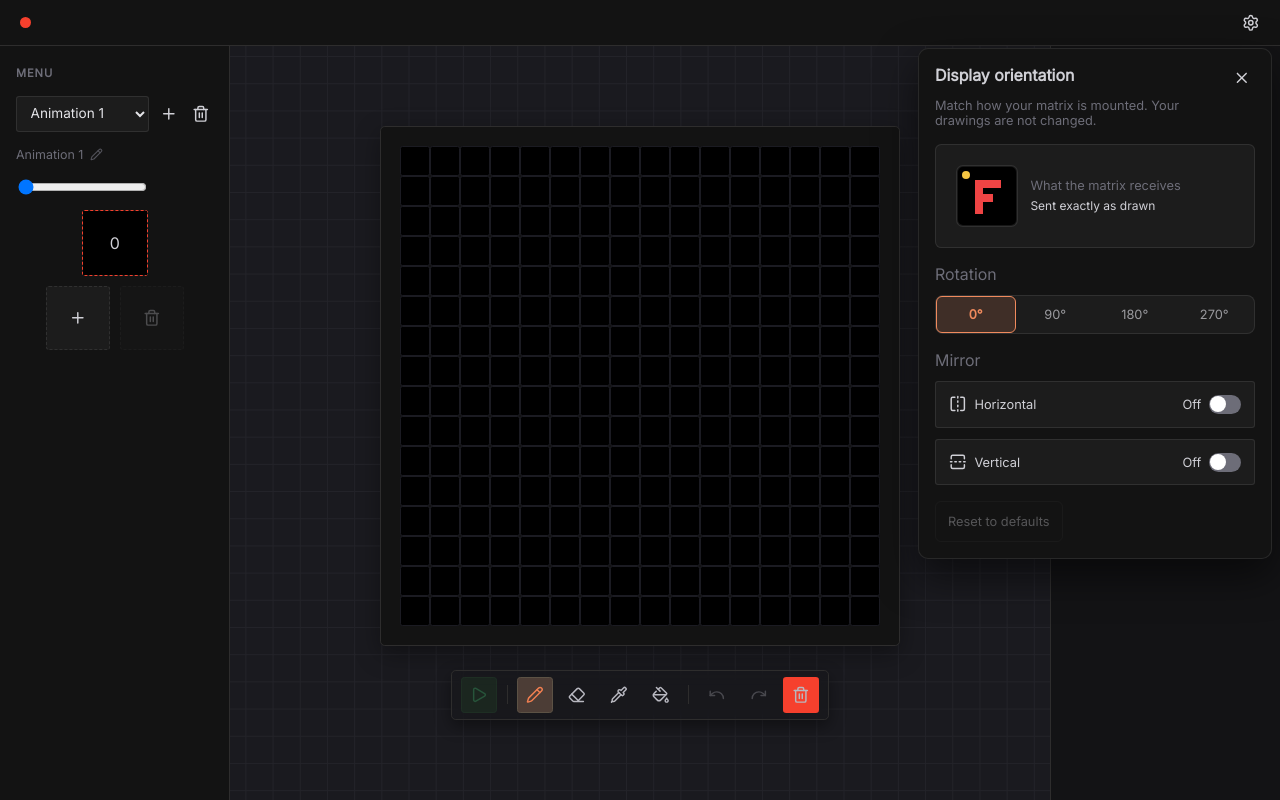
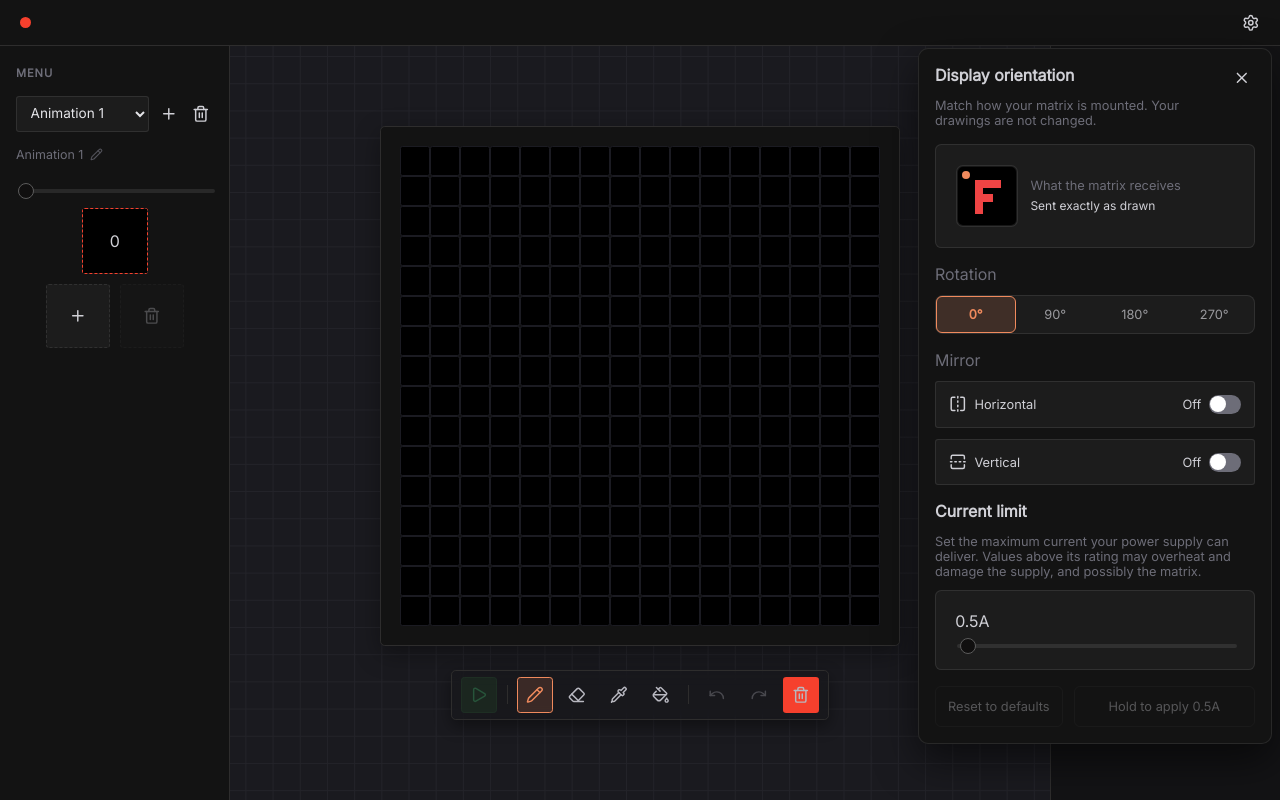
Before and after one commit to lShanterl/pico-matrix-studio, a React (Vite) app in the folder studio/: page / in a window 1280 px wide. Both pictures are taken after a click on the button 1251 px from the left and 22 px from the top of the page. Built offline with nearby package versions, Linux system fonts and the light colour scheme.

Commit message:
Added set amperage functionality to settings, app no longer uses hard-coded mA

```diff
--- a/studio/src/App.css
+++ b/studio/src/App.css
@@ -11,10 +11,10 @@
   --active-green: #96e660;
   --active-red: #f6402d;
 
-    --accent: #f08a5d;
-    --accent-tint: rgba(240, 138, 93, 0.16);
-    --surface: rgba(255, 255, 255, 0.04);
-    --border: rgba(255, 255, 255, 0.09);
+  --accent: #f08a5d;
+  --accent-tint: rgba(240, 138, 93, 0.16);
+  --surface: rgba(255, 255, 255, 0.04);
+  --border: rgba(255, 255, 255, 0.09);
 }
 
 ::-webkit-scrollbar {
@@ -28,8 +28,6 @@
   background: #33333b;
   border-radius: 10px;
 }
-
-
 
 @font-face {
   font-family: 'Inter';
@@ -110,7 +108,6 @@ body {
 .status-dot.disconnected{
   background-color: var(--active-red);
 }
-
 
 .icon-button {
   background: transparent;
@@ -256,9 +253,9 @@ body {
 }
 
 .floating-toolbar-btn.active {
-  background-color: #4c3d36;
-  border-color: #5c5245;
-  color: #f17f51;
+  background-color: var(--accent-tint);
+  border-color: var(--accent);
+  color: var(--accent);
 }
 
 .floating-toolbar-btn.action-btn {
@@ -421,8 +418,14 @@ body {
   gap: 0.45rem;
   align-items: center;
 }
+.add-remove-color-container{
+    display:flex;
+    flex-direction: row;
+    gap:0.25rem;
+}
 
 .settings-pop-up-container {
+    overflow:auto;
     position: absolute;
     top: 3rem;
     right: 0.5rem;
@@ -477,7 +480,7 @@ body {
 }
 
 .settings-preview-letter { fill: #ef4444; }
-.settings-preview-origin { fill: #f5c542; }
+.settings-preview-origin { fill: var(--accent); }
 
 .settings-preview-text {
     display: flex;
@@ -586,9 +589,7 @@ body {
 .settings-switch-row.is-on .settings-switch-thumb { transform: translateX(14px); }
 
 .settings-reset {
-    align-self: flex-start;
     padding: .75rem;
-    font: inherit;
     font-size: 0.8rem;
     background: transparent;
     border: 1px solid var(--border);
@@ -598,7 +599,55 @@ body {
 }
 .settings-reset:hover:not(:disabled) { background: rgba(255, 255, 255, 0.06); }
 .settings-reset:disabled { opacity: 0.35; cursor: default; }
+.settings-current-group{
+    display: flex;
+    justify-content: start;
+    flex-direction: column;
+    gap: 0.7rem;
+    padding: 1.2rem;
+    background: var(--surface);
+    border: 1px solid var(--border);
+    border-radius: 0.4rem;
+}
 
+.settings-confirm-button-group{
+    display: flex;
+    flex-direction: row;
+    justify-content: space-between;
+    gap:0.7rem;
+}
+.apply-current-btn{
+    flex:1;
+    overflow: hidden;
+    transition: transform 0.2s ease-in-out;
+}
+.apply-current-btn.is-active {
+    transform: scale(1.02);
+}
+input[type="range"]{
+    -webkit-appearance: none; /* required to override default OS styles */
+    background: transparent;
+    width: 100%;
+
+}
+input[type="range"]::-webkit-slider-runnable-track{
+    background: var(--border);
+    border-radius: 2rem;
+    cursor: pointer;
+    height: 0.25rem;
+}
+input[type="range"]::-webkit-slider-thumb {
+    -webkit-appearance: none; /* required to override default thumb */
+    height: 1rem;
+    width: 1rem;
+    background: #100f0f;
+    border: 1px solid #5c5c5c;
+    border-radius: 50%;
+    cursor: pointer;
+
+    /* track height (0.25rem) - thumb height (1rem)) / 2 = -0.375rem */
+    margin-top: -0.375rem;
+}
 .animations-container{
   display: flex;
   flex-direction: column;
--- a/studio/src/App.tsx
+++ b/studio/src/App.tsx
@@ -12,7 +12,7 @@ import { usePowerEstimate } from "./hooks/usePowerEstimate.ts";
 import ColorTools from "./components/ColorTools.tsx";
 import Settings from "./components/Settings.tsx";
 import AnimationsTab from "./components/AnimationsTab.tsx";
-import {useDisplaySettings} from "./hooks/useSettings.ts";
+import {applyDisplayTransform, useDisplaySettings} from "./hooks/useSettings.ts";
 
 enum MouseActionType {
     Draw = 0,
@@ -24,8 +24,8 @@ export default function App() {
     const pixels = usePixelLayout();
     const library = useAnimationLibrary();
     const { status, connect, disconnect } = usePicoConnection();
-    const power = usePowerEstimate(pixels.layout);
-
+    const display = useDisplaySettings();
+    const power = usePowerEstimate(pixels.layout, Math.round(display.settings.currentMa * 1000));
     const [isDrawing, setDrawing] = useState<boolean>(false);
     const initialMatrixRef = useRef<RGB[]>([]);
 
@@ -118,7 +118,6 @@ export default function App() {
         library.deleteAnimation(id);
     };
 
-    const display = useDisplaySettings();
 
     return (
         <div className="app">
@@ -146,6 +145,7 @@ export default function App() {
                 onChange={display.updateSettings}
                 onReset={display.resetSettings}
                 onClose={() => setAreSettingsOpen(false)}
+                onSetMaxCurrent={async (amps: number) => await invoke("set_ma", { current: Math.round(amps * 1000) })}
             />}
 
             <div className="app-body">
@@ -175,7 +175,10 @@ export default function App() {
                     />
                     <FloatingToolbar
                         connected={status.connected}
-                        onSend={() => invoke("send_frame_to_pico", { frames: pixels.frames, fps: library.activeAnimation?.fps})}
+                        onSend={async () => {
+                            const frames = applyDisplayTransform(pixels.frames, display.settings);
+                            await invoke("send_frame_to_pico", { frames: frames, fps: library.activeAnimation?.fps})
+                        }}
                         activeTool={activeTool}
                         onToolChange={setActiveTool}
                         onUndo={pixels.undo}
--- a/studio/src/components/ColorTools.tsx
+++ b/studio/src/components/ColorTools.tsx
@@ -82,6 +82,9 @@ export default function ColorTools(
                         style={{ backgroundColor: `rgb(${color.r}, ${color.g}, ${color.b})` }}
                     />
                 ))}
+
+            </div>
+            <div className="add-remove-color-container">
                 <button className="icon-button" onClick={() => handleAddColor()}><Plus className="ic-btn"/> </button>
                 <button className='icon-button' onClick={() => handleRemoveColor()}><DeleteIcon className='ic-btn'/></button>
             </div>
--- a/studio/src/components/Settings.tsx
+++ b/studio/src/components/Settings.tsx
@@ -1,11 +1,13 @@
 import { X, FlipHorizontal, FlipVertical } from "lucide-react";
 import { DisplaySettings, ROTATIONS } from "../hooks/useSettings.ts";
+import {useCallback, useEffect, useRef, useState} from "react";
 
 interface SettingsProps {
     settings: DisplaySettings;
     onChange: (patch: Partial<DisplaySettings>) => void;
     onReset: () => void;
     onClose: () => void;
+    onSetMaxCurrent: (current: number) => Promise<void>;
 }
 
 const isDefault = (s: DisplaySettings) =>
@@ -30,7 +32,6 @@ function OrientationPreview({ settings }: { settings: DisplaySettings }) {
                 viewBox="0 0 32 32"
                 className="settings-preview-glyph"
                 style={{ transform: `scale(${sx}, ${sy}) rotate(${settings.rotation}deg)` }}
-                aria-hidden="true"
             >
                 <rect x="1" y="1" width="30" height="30" rx="3" className="settings-preview-frame" />
                 <rect x="10" y="8" width="4" height="17" className="settings-preview-letter" />
@@ -57,8 +58,6 @@ function SwitchRow({ label, checked, onToggle, icon }: SwitchRowProps) {
     return (
         <button
             type="button"
-            role="switch"
-            aria-checked={checked}
             className={`settings-switch-row ${checked ? "is-on" : ""}`}
             onClick={onToggle}
         >
@@ -72,10 +71,71 @@ function SwitchRow({ label, checked, onToggle, icon }: SwitchRowProps) {
     );
 }
 
-export default function Settings({ settings, onChange, onReset, onClose }: SettingsProps) {
+export default function Settings({ settings, onChange, onReset, onClose, onSetMaxCurrent }: SettingsProps) {
+    const [isHolding, setIsHolding] = useState(false);
+    const [progress, setProgress] = useState(0);
+    const [isApplied, setIsApplied] = useState(false);
+
+    const [sliderCurrent, setSliderCurrent] = useState(settings.currentMa);
+
+    const intervalStep = 20;
+    const timeToConfirm = 3000;
+    const timerRef = useRef<number | null> (null);
+    const intervalRef = useRef<number | null> (null);
+
+    const clearPress = useCallback(() => {
+        setIsHolding(false);
+        if (timerRef.current) {
+            clearTimeout(timerRef.current);
+            timerRef.current = null;
+        }
+        if (intervalRef.current) {
+            clearInterval(intervalRef.current);
+            intervalRef.current = null;
+        }
+    }, []);
+    // keeep slider in sync if the current is changed from outside
+
+    useEffect(() => {
+        setSliderCurrent(settings.currentMa);
+    }, [settings.currentMa]);
+
+    const startPress = useCallback(() => {
+        setIsHolding(true);
+        setProgress(0);
+        const increment = (intervalStep / timeToConfirm) * 100;
+
+        intervalRef.current = window.setInterval(() => {
+            setProgress((prev) => {
+                const next = prev + increment;
+                if (next >= 100) {
+                    if (intervalRef.current) clearInterval(intervalRef.current);
+                    return 100;
+                }
+                return next;
+            });
+        }, intervalStep);
+
+        timerRef.current = window.setTimeout(() => {
+            setProgress(0);
+            setIsApplied(true);
+
+            onChange({ currentMa: sliderCurrent });
+            onSetMaxCurrent(sliderCurrent);
+
+            setTimeout(() => setIsApplied(false), 2500);
+        }, timeToConfirm);
+    }, [timeToConfirm, sliderCurrent, onChange, onSetMaxCurrent]);
+
+    const progressBarStyle = (isHolding && progress > 0) ? {
+        backgroundImage: `linear-gradient(var(--accent), var(--accent))`,
+        backgroundSize: `${progress}% 100%`,
+        backgroundRepeat: 'no-repeat',
+        backgroundPosition: 'left center'
+    } : undefined;
 
     return (
-        <div className="settings-pop-up-container" role="dialog" aria-label="Display settings">
+        <div className="settings-pop-up-container" >
             <div className="settings-header">
                 <div>
                     <div className="settings-title">Display orientation</div>
@@ -90,7 +150,7 @@ export default function Settings({ settings, onChange, onReset, onClose }: Setti
 
             <div className="settings-group">
                 <div className="settings-group-label">Rotation</div>
-                <div className="settings-segmented" role="radiogroup" aria-label="Rotation">
+                <div className="settings-segmented">
                     {ROTATIONS.map((deg) => {
                         const selected = settings.rotation === deg;
                         return (
@@ -98,7 +158,6 @@ export default function Settings({ settings, onChange, onReset, onClose }: Setti
                                 key={deg}
                                 type="button"
                                 role="radio"
-                                aria-checked={selected}
                                 className={`settings-segment ${selected ? "is-selected" : ""}`}
                                 onClick={() => onChange({ rotation: deg })}
                             >
@@ -125,6 +184,21 @@ export default function Settings({ settings, onChange, onReset, onClose }: Setti
                 />
             </div>
 
+            <div className="settings-group">
+                <div className="settings-header">
+                    <div>
+                        <div className="settings-title">Current limit</div>
+                        <div className="settings-hint">Set the maximum current your power supply can deliver. Values above its rating may overheat and damage the supply, and possibly the matrix. </div>
+                    </div>
+                </div>
+                <div className="settings-current-group">
+                    <div className="setting-current">{sliderCurrent}A</div>
+                    <input type="range" max={20} min={0.3} step={0.1} className="settings-current-slider" value={sliderCurrent} onChange={(e) => setSliderCurrent(Number(e.target.value))}/>
+                </div>
+
+            </div>
+
+            <div className="settings-confirm-button-group">
                 <button
                     type="button"
                     className="settings-reset"
@@ -133,6 +207,18 @@ export default function Settings({ settings, onChange, onReset, onClose }: Setti
                 >
                     Reset to defaults
                 </button>
+                <button
+                    type="button"
+                    className={`settings-reset apply-current-btn ${isHolding ? "is-active" : ""}`}
+                    onMouseDown={startPress}
+                    onMouseUp={clearPress}
+                    onMouseLeave={clearPress}
+                    disabled={isDefault(settings)}
+                    style={progressBarStyle}
+                >
+                    {isApplied ? `Applied ${sliderCurrent}A`: `Hold to apply ${sliderCurrent}A`}
+                </button>
+            </div>
         </div>
     );
 }
--- a/studio/src/hooks/useAnimationLibrary.ts
+++ b/studio/src/hooks/useAnimationLibrary.ts
@@ -1,5 +1,5 @@
 import { useEffect, useState } from "react";
-import {RGB, STORAGE_KEY} from "../types";
+import {RGB, ANIMATIONS_KEY} from "../types";
 
 export interface Animation {
     id: string;
@@ -11,7 +11,7 @@ export interface Animation {
 
 function loadFromStorage(): Animation[] {
     try {
-        const raw = localStorage.getItem(STORAGE_KEY);
+        const raw = localStorage.getItem(ANIMATIONS_KEY);
         if (!raw) return [];
         const parsed = JSON.parse(raw);
         return Array.isArray(parsed) ? parsed : [];
@@ -23,7 +23,7 @@ function loadFromStorage(): Animation[] {
 
 function persistToStorage(animations: Animation[]) {
     try {
-        localStorage.setItem(STORAGE_KEY, JSON.stringify(animations));
+        localStorage.setItem(ANIMATIONS_KEY, JSON.stringify(animations));
     } catch (e) {
         console.error("Failed to save animations:", e);
     }
--- a/studio/src/hooks/usePowerEstimate.ts
+++ b/studio/src/hooks/usePowerEstimate.ts
@@ -4,14 +4,14 @@ import {PowerEstimate, RGB} from "../types.ts";
 
 const DEBOUNCE_MS = 100; // avoid hammering the backend while actively drawing
 
-export function usePowerEstimate(layout: RGB[]): PowerEstimate | null {
+export function usePowerEstimate(layout: RGB[], maxCurrent: number): PowerEstimate | null {
     const [power, setPower] = useState<PowerEstimate | null>(null);
 
     useEffect(() => {
         let cancelled = false;
 
         const id = setTimeout(() => {
-            invoke<PowerEstimate>("estimate_power", { layout })
+            invoke<PowerEstimate>("estimate_power", { layout, maximumCurrent: maxCurrent })
                 .then((result) => {
                     if (!cancelled) setPower(result);
                 })
@@ -24,7 +24,7 @@ export function usePowerEstimate(layout: RGB[]): PowerEstimate | null {
             cancelled = true;
             clearTimeout(id);
         };
-    }, [layout]);
+    }, [layout, maxCurrent]);
 
     return power;
 }
--- a/studio/src/hooks/useSettings.ts
+++ b/studio/src/hooks/useSettings.ts
@@ -1,5 +1,5 @@
 import { useEffect, useState } from "react";
-import { RGB } from "../types.ts";
+import { RGB, SETTINGS_KEY } from "../types.ts";
 
 export type Rotation = 0 | 90 | 180 | 270;
 export const ROTATIONS: Rotation[] = [0, 90, 180, 270];
@@ -8,26 +8,28 @@ export interface DisplaySettings {
     rotation: Rotation;
     flipHorizontal: boolean;
     flipVertical: boolean;
+    currentMa: number;
 }
 
 const SIZE = 16;
-const STORAGE_KEY = "pico-matrix-studio-storage";
 
 export const DEFAULT_DISPLAY_SETTINGS: DisplaySettings = {
     rotation: 0,
     flipHorizontal: false,
     flipVertical: false,
+    currentMa: 0.5,
 };
 
 function loadSettings(): DisplaySettings {
     try {
-        const raw = localStorage.getItem(STORAGE_KEY);
+        const raw = localStorage.getItem(SETTINGS_KEY);
         if (!raw) return DEFAULT_DISPLAY_SETTINGS;
         const parsed = JSON.parse(raw);
         return {
             rotation: ROTATIONS.includes(parsed.rotation) ? parsed.rotation : 0,
             flipHorizontal: !!parsed.flipHorizontal,
             flipVertical: !!parsed.flipVertical,
+            currentMa: typeof parsed.currentMa === "number" ? parsed.currentMa : DEFAULT_DISPLAY_SETTINGS.currentMa,
         };
     } catch {
         return DEFAULT_DISPLAY_SETTINGS;
@@ -39,7 +41,7 @@ export function useDisplaySettings() {
 
     useEffect(() => {
         try {
-            localStorage.setItem(STORAGE_KEY, JSON.stringify(settings));
+            localStorage.setItem(SETTINGS_KEY, JSON.stringify(settings));
         } catch {
 
         }
@@ -56,10 +58,8 @@ export function useDisplaySettings() {
 export function applyDisplayTransform(
     frames: RGB[][],
     settings: DisplaySettings,
-    brightness: number
 ): RGB[][] {
     const last = SIZE - 1;
-    const bMultiplier = brightness / 100;
 
     return frames.map((frame) => {
         const out: RGB[] = new Array(SIZE * SIZE).fill({ r: 0, g: 0, b: 0 });
@@ -80,9 +80,9 @@ export function applyDisplayTransform(
 
                 const pixel = frame[y * SIZE + x];
                 out[dy * SIZE + dx] = {
-                    r: Math.round(pixel.r * bMultiplier),
-                    g: Math.round(pixel.g * bMultiplier),
-                    b: Math.round(pixel.b * bMultiplier),
+                    r: Math.round(pixel.r),
+                    g: Math.round(pixel.g),
+                    b: Math.round(pixel.b),
                 };
             }
         }
```
Also changed, not shown: 1 other file (tests, documents, lock files or other folders). Lines whose indentation alone changed are shown as unchanged.
